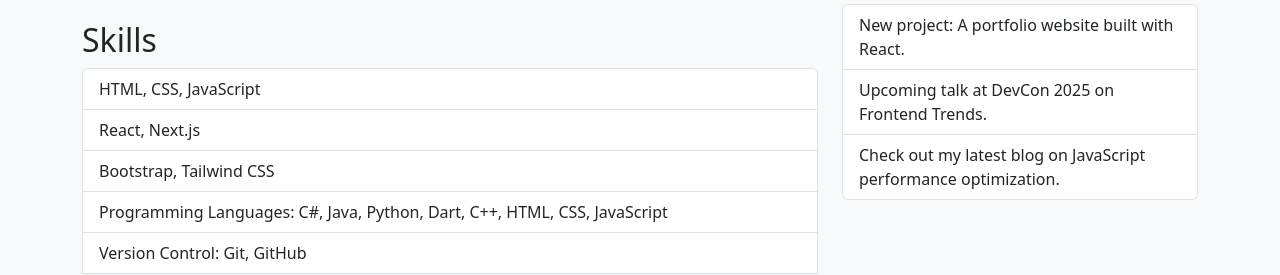
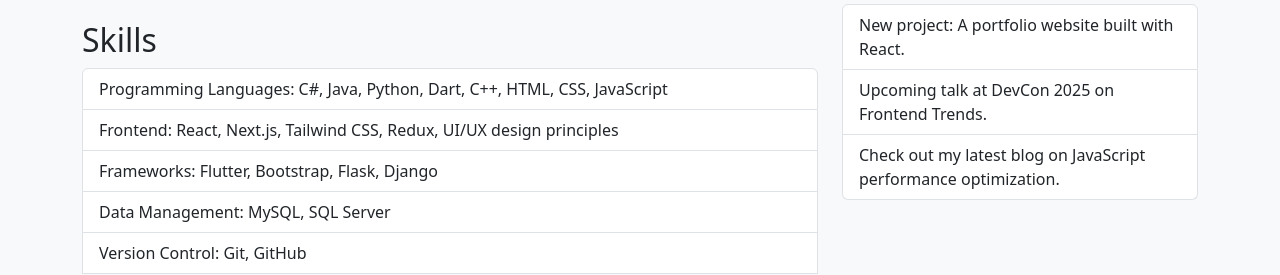
Before and after one commit to jencodoo/ProFile_Jencodoo, a plain HTML site: page index.html in a window 1280 px wide. Shown: the part 695-970 px from the top of the page. Drawn offline with nearby package versions, Linux system fonts and the light colour scheme.

Commit message:
update l1

```diff
--- a/index.html
+++ b/index.html
@@ -69,14 +69,12 @@
           <section id="skills" class="mt-4">
             <h2>Skills</h2>
             <ul class="list-group" id="skill-list">
-              <li class="list-group-item">HTML, CSS, JavaScript</li>
-              <li class="list-group-item">React, Next.js</li>
-              <li class="list-group-item">Bootstrap, Tailwind CSS</li>
               <li class="list-group-item">Programming Languages: C#, Java, Python, Dart, C++, HTML, CSS, JavaScript</li>
+              <li class="list-group-item">Frontend: React, Next.js, Tailwind CSS, Redux, UI/UX design principles</li>
+              <li class="list-group-item">Frameworks: Flutter, Bootstrap, Flask, Django</li>
+              <li class="list-group-item">Data Management: MySQL, SQL Server</li>
               <li class="list-group-item">Version Control: Git, GitHub</li>
               <li class="list-group-item">Data Analysis: Python (Pandas, NumPy), SQL, Excel, Power BI</li>
-              <li class="list-group-item">Data Management: MySQL, SQL Server</li>
-              <li class="list-group-item">Frameworks: Flutter, Bootstrap, Flask, Django</li>
             </ul>
             <button id="see-more-btn" class="btn btn-primary">See More</button>
           </section>
```
